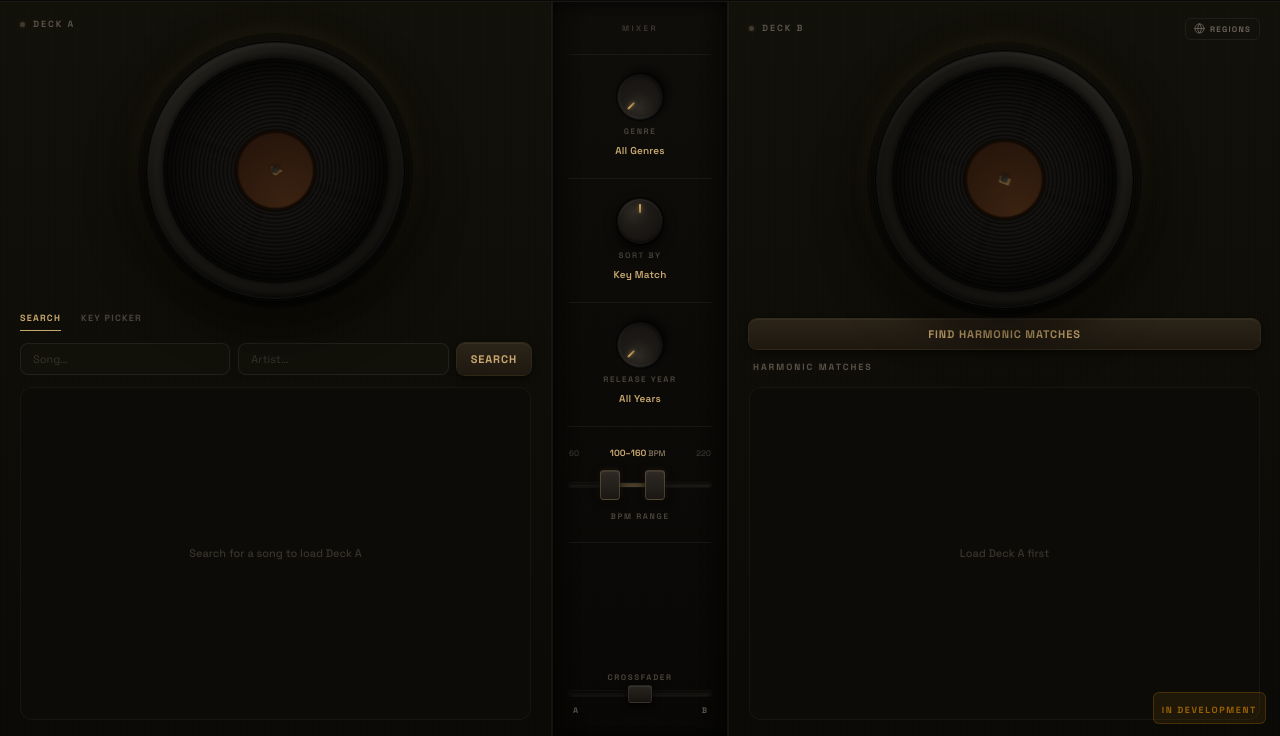
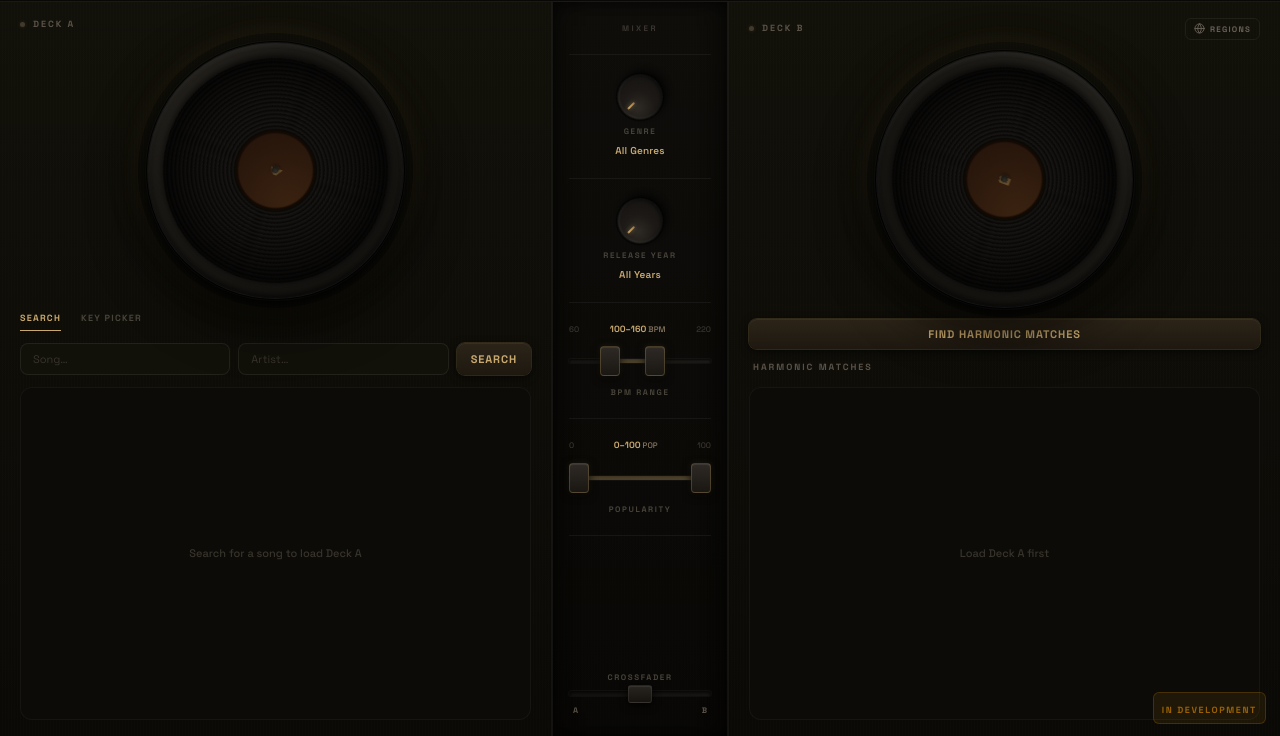
Before and after one commit to gandara-lfg/Mixroot, a website: page public/index.html in a window 1280 px wide. Shown: the part 64-800 px from the top of the page. Drawn offline with nearby package versions, Linux system fonts and the light colour scheme.

Commit message:
added popularity slider, currently does not do anything

```diff
--- a/public/app.js
+++ b/public/app.js
@@ -39,50 +39,48 @@ function switchDeckTab(tab) {
     }
 }
 
-// Dual-handle BPM range slider
-document.addEventListener('DOMContentLoaded', () => {
-    const minThumb = document.getElementById('bpmRangeMin')
-    const maxThumb = document.getElementById('bpmRangeMax')
-    const minLabel = document.getElementById('bpmMin')
-    const maxLabel = document.getElementById('bpmMax')
-    const fill    = document.getElementById('bpmRangeFill')
-
-    const RANGE_MIN = 60
-    const RANGE_MAX = 220
-    const TOTAL     = RANGE_MAX - RANGE_MIN
+// Dual-handle range slider factory
+function initDualRangeSlider({ minId, maxId, minLabelId, maxLabelId, fillId, rangeMin, rangeMax }) {
+    const minThumb = document.getElementById(minId)
+    const maxThumb = document.getElementById(maxId)
+    const minLabel = document.getElementById(minLabelId)
+    const maxLabel = document.getElementById(maxLabelId)
+    const fill     = document.getElementById(fillId)
+    const TOTAL    = rangeMax - rangeMin
 
     function updateDisplay() {
         let minVal = parseInt(minThumb.value)
         let maxVal = parseInt(maxThumb.value)
 
-        if (minVal > maxVal) {
-            minVal = maxVal
-            minThumb.value = minVal
-        }
-        if (maxVal < minVal) {
-            maxVal = minVal
-            maxThumb.value = maxVal
-        }
+        if (minVal > maxVal) { minVal = maxVal; minThumb.value = minVal }
+        if (maxVal < minVal) { maxVal = minVal; maxThumb.value = maxVal }
 
         minLabel.textContent = minVal
         maxLabel.textContent = maxVal
 
-        const leftPct  = ((minVal - RANGE_MIN) / TOTAL) * 100
-        const rightPct = ((RANGE_MAX - maxVal)  / TOTAL) * 100
-        fill.style.left  = leftPct  + '%'
-        fill.style.right = rightPct + '%'
+        fill.style.left  = ((minVal - rangeMin) / TOTAL * 100) + '%'
+        fill.style.right = ((rangeMax - maxVal)  / TOTAL * 100) + '%'
 
-        if (minVal > (RANGE_MAX + RANGE_MIN) / 2) {
-            minThumb.style.zIndex = 5
-        } else {
-            minThumb.style.zIndex = 3
-        }
+        minThumb.style.zIndex = minVal > (rangeMax + rangeMin) / 2 ? 5 : 3
     }
 
     minThumb.addEventListener('input', updateDisplay)
     maxThumb.addEventListener('input', updateDisplay)
+    updateDisplay()
+}
 
-    updateDisplay()
+document.addEventListener('DOMContentLoaded', () => {
+    initDualRangeSlider({
+        minId: 'bpmRangeMin', maxId: 'bpmRangeMax',
+        minLabelId: 'bpmMin', maxLabelId: 'bpmMax',
+        fillId: 'bpmRangeFill', rangeMin: 60, rangeMax: 220
+    })
+
+    initDualRangeSlider({
+        minId: 'popRangeMin', maxId: 'popRangeMax',
+        minLabelId: 'popMin', maxLabelId: 'popMax',
+        fillId: 'popRangeFill', rangeMin: 0, rangeMax: 100
+    })
 })
 
 async function searchSong() {
@@ -339,10 +337,6 @@ document.addEventListener('DOMContentLoaded', () => {
         { label: 'Rock',        value: 'Rock' }
     ]
 
-    const sortOptions = [
-        { label: 'Key Match', value: 'Key Match' },
-    ]
-
     const yearOptions = [
         { label: 'All Years', value: '' },
         { label: '1970s',     value: '1970' },
@@ -354,7 +348,6 @@ document.addEventListener('DOMContentLoaded', () => {
     ]
 
     initDragKnob('genreKnob', genreOptions, 'genreFilter', 'genreLabel')
-    initDragKnob('sortKnob',  sortOptions,  'sortBy',      'sortLabel')
     initDragKnob('yearKnob',  yearOptions,  'yearFilter',  'yearLabel')
 })
 
--- a/public/index.html
+++ b/public/index.html
@@ -139,21 +139,6 @@
             <!-- Hairline -->
             <div class="w-full h-px bg-white/[0.05]"></div>
 
-            <!-- Sort knob -->
-            <div class="knob-group">
-                <div id="sortKnob" class="mixer-knob">
-                    <div class="knob-notch"></div>
-                </div>
-                <p class="knob-title">Sort By</p>
-                <p id="sortLabel" class="knob-value">Key Match</p>
-                <select id="sortBy" class="hidden">
-                    <option>Key Match</option>
-                </select>
-            </div>
-
-            <!-- Hairline -->
-            <div class="w-full h-px bg-white/[0.05]"></div>
-
             <!-- Release Year knob -->
             <div class="knob-group">
                 <div id="yearKnob" class="mixer-knob">
@@ -191,6 +176,27 @@
                     <input id="bpmRangeMax" type="range" min="60" max="220" value="160" step="5" class="bpm-fader">
                 </div>
                 <p class="knob-title">BPM Range</p>
+            </div>
+
+            <!-- Hairline -->
+            <div class="w-full h-px bg-white/[0.05]"></div>
+
+            <!-- Popularity fader -->
+            <div class="w-full flex flex-col items-center gap-2">
+                <div class="flex justify-between w-full">
+                    <span class="fader-edge-label">0</span>
+                    <span class="fader-center-label">
+                        <span id="popMin">0</span>–<span id="popMax">100</span><span class="fader-unit"> POP</span>
+                    </span>
+                    <span class="fader-edge-label">100</span>
+                </div>
+                <div class="bpm-range-wrap w-full">
+                    <div class="bpm-range-track"></div>
+                    <div id="popRangeFill" class="bpm-range-fill"></div>
+                    <input id="popRangeMin" type="range" min="0" max="100" value="0" step="1" class="bpm-fader">
+                    <input id="popRangeMax" type="range" min="0" max="100" value="100" step="1" class="bpm-fader">
+                </div>
+                <p class="knob-title">Popularity</p>
             </div>
 
             <!-- Hairline -->
--- a/public/style.css
+++ b/public/style.css
@@ -396,6 +396,8 @@ html, body {
 
 #bpmRangeMin { z-index: 3; }
 #bpmRangeMax { z-index: 4; }
+#popRangeMin { z-index: 3; }
+#popRangeMax { z-index: 4; }
 
 .bpm-fader::-webkit-slider-thumb {
     -webkit-appearance: none;
```
